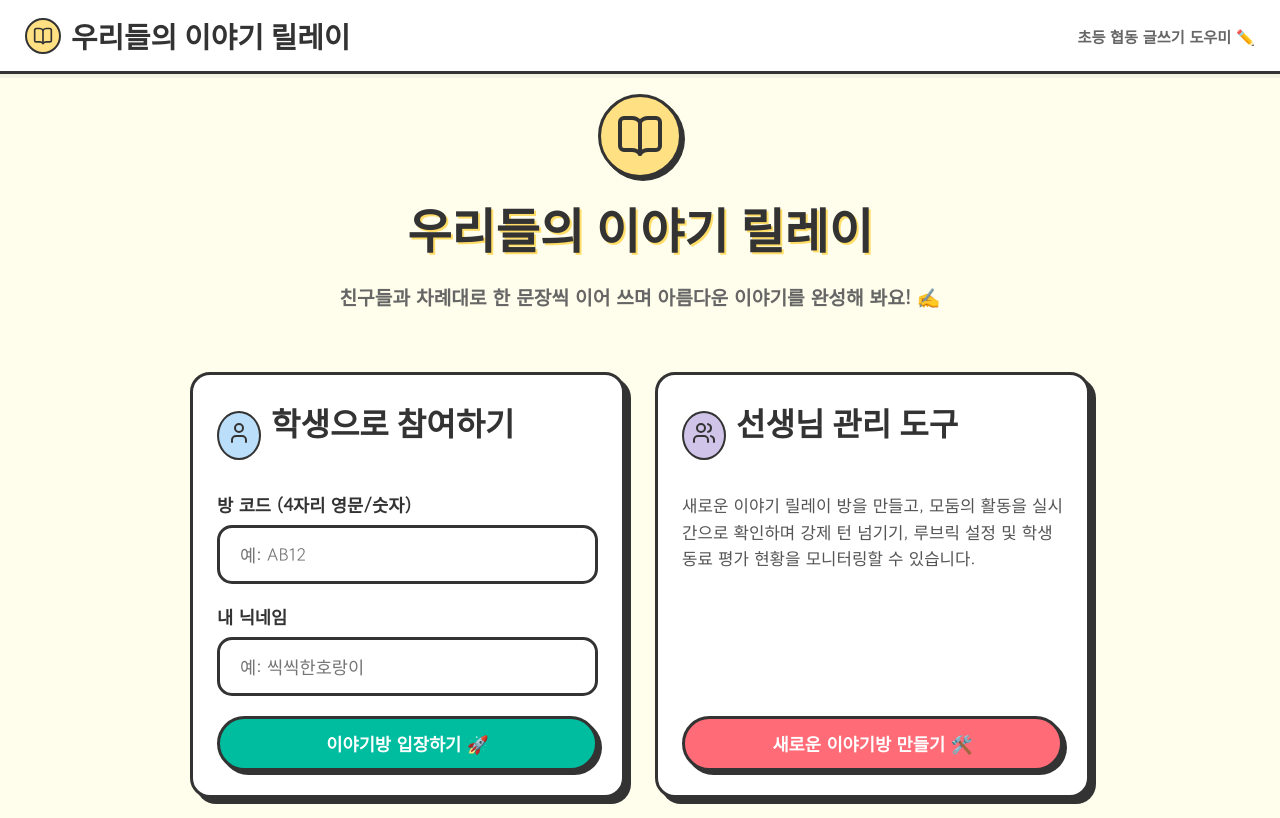
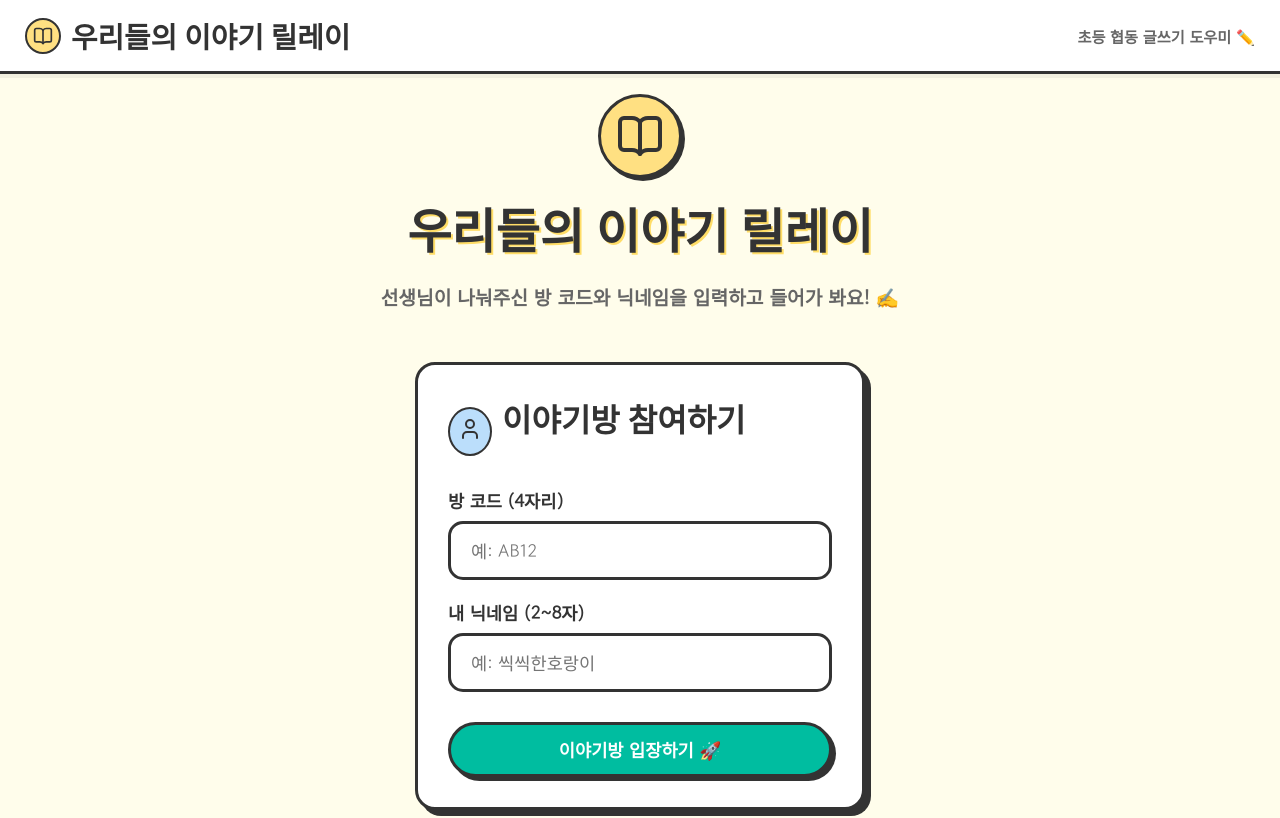
Before and after one commit to Ingyu87/team-story-maker, a React (Vite) app: page / in a window 1280 px wide. Shown: the top 818 px of the page. Built offline with nearby package versions, Linux system fonts and the light colour scheme; no server answers; a web font is replaced by a local one.

Commit message:
feat: hide teacher login links from student landing page

```diff
--- a/src/pages/Lobby.tsx
+++ b/src/pages/Lobby.tsx
@@ -1,7 +1,7 @@
 import React, { useState, useEffect } from 'react';
 import { useNavigate, useSearchParams } from 'react-router-dom';
 import { useGameStore } from '../store/useGameStore';
-import { BookOpen, User, Users } from 'lucide-react';
+import { BookOpen, User } from 'lucide-react';
 
 export const Lobby: React.FC = () => {
   const navigate = useNavigate();
@@ -45,30 +45,29 @@ export const Lobby: React.FC = () => {
 
   return (
     <div className="app-container" style={{ justifyContent: 'center', alignItems: 'center', minHeight: '80vh' }}>
-      <div style={{ textAlign: 'center', marginBottom: '40px' }}>
+      <div style={{ textAlign: 'center', marginBottom: '30px' }}>
         <div style={{ display: 'inline-flex', padding: '15px', background: '#ffe082', borderRadius: '50%', border: '3px solid #333', marginBottom: '15px', boxShadow: '3px 3px 0 #333' }}>
           <BookOpen size={48} color="#333" />
         </div>
         <h1>우리들의 이야기 릴레이</h1>
         <p style={{ fontSize: '1.2rem', color: '#666', fontWeight: 'bold' }}>
-          친구들과 차례대로 한 문장씩 이어 쓰며 아름다운 이야기를 완성해 봐요! ✍️
+          선생님이 나눠주신 방 코드와 닉네임을 입력하고 들어가 봐요! ✍️
         </p>
       </div>
 
-      <div style={{ display: 'flex', gap: '30px', flexWrap: 'wrap', justifyContent: 'center', width: '100%', maxWidth: '900px' }}>
-
-        {/* 학생 입장 영역 */}
-        <div className="card" style={{ flex: '1', minWidth: '320px', display: 'flex', flexDirection: 'column' }}>
+      <div style={{ display: 'flex', justifyContent: 'center', width: '100%', maxWidth: '450px' }}>
+        {/* 학생 입장 영역 단독 배치 */}
+        <div className="card" style={{ width: '100%', display: 'flex', flexDirection: 'column', padding: '30px' }}>
           <div style={{ display: 'flex', alignItems: 'center', gap: '10px', marginBottom: '20px' }}>
             <div style={{ padding: '8px', background: '#bbdefb', borderRadius: '50%', border: '2px solid #333' }}>
               <User size={24} />
             </div>
-            <h2>학생으로 참여하기</h2>
+            <h2>이야기방 참여하기</h2>
           </div>
 
           <form onSubmit={handleStudentJoin} style={{ display: 'flex', flexDirection: 'column', height: '100%' }}>
             <div className="input-group">
-              <label className="input-label">방 코드 (4자리 영문/숫자)</label>
+              <label className="input-label">방 코드 (4자리)</label>
               <input
                 type="text"
                 className="input-field"
@@ -80,7 +79,7 @@ export const Lobby: React.FC = () => {
             </div>
 
             <div className="input-group">
-              <label className="input-label">내 닉네임</label>
+              <label className="input-label">내 닉네임 (2~8자)</label>
               <input
                 type="text"
                 className="input-field"
@@ -100,36 +99,12 @@ export const Lobby: React.FC = () => {
             <button
               type="submit"
               className={`btn btn-primary ${loading ? 'btn-disabled' : ''}`}
-              style={{ marginTop: 'auto', width: '100%', justifyContent: 'center' }}
+              style={{ width: '100%', justifyContent: 'center', marginTop: '10px' }}
             >
               {loading ? '입장하는 중...' : '이야기방 입장하기 🚀'}
             </button>
           </form>
         </div>
-
-        {/* 교사 대시보드 영역 */}
-        <div className="card" style={{ flex: '1', minWidth: '320px', display: 'flex', flexDirection: 'column', justifyContent: 'space-between' }}>
-          <div>
-            <div style={{ display: 'flex', alignItems: 'center', gap: '10px', marginBottom: '20px' }}>
-              <div style={{ padding: '8px', background: '#d1c4e9', borderRadius: '50%', border: '2px solid #333' }}>
-                <Users size={24} />
-              </div>
-              <h2>선생님 관리 도구</h2>
-            </div>
-            <p style={{ color: '#555', marginBottom: '20px', fontSize: '1.05rem', textAlign: 'left' }}>
-              새로운 이야기 릴레이 방을 만들고, 모둠의 활동을 실시간으로 확인하며 강제 턴 넘기기, 루브릭 설정 및 학생 동료 평가 현황을 모니터링할 수 있습니다.
-            </p>
-          </div>
-
-          <button
-            onClick={() => navigate('/teacher')}
-            className="btn btn-accent"
-            style={{ width: '100%', justifyContent: 'center' }}
-          >
-            새로운 이야기방 만들기 🛠️
-          </button>
-        </div>
-
       </div>
     </div>
   );
```
